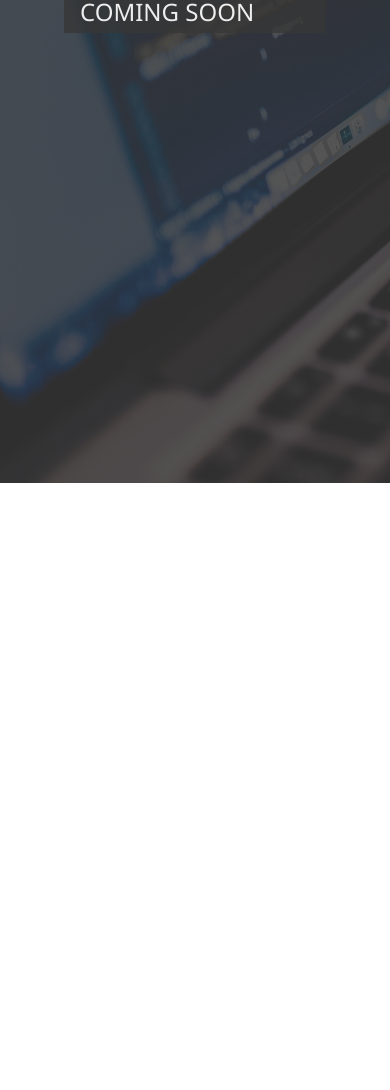
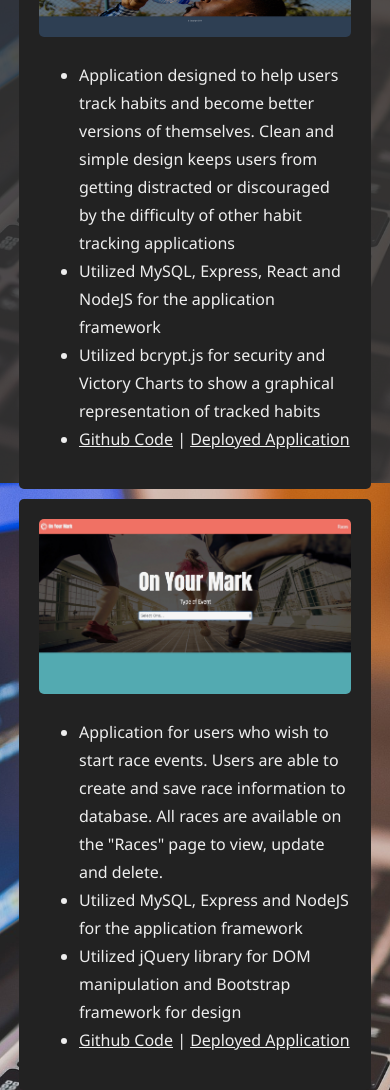
Before and after one commit to CACOOK88/publicPortfolio, a plain HTML site: page work.html in a window 390 px wide. Shown: the part 361-1451 px from the top of the page. Before the commit the page ends 844 px from the top, so only its background shows below. Drawn offline with Linux system fonts and the light colour scheme.

Commit message:
Added projects to work page. Updated contact info. Changed some styling and made mobile responsive

```diff
--- a/assets/css/main.css
+++ b/assets/css/main.css
@@ -144,9 +144,6 @@ body {
 
 
 /*   ABOUT PAGE STYLES   */
-main {
-  padding: 4rem;
-}
 .about-info {
   padding-top: 30px;
   display: grid;
@@ -166,6 +163,7 @@ main {
 }
 .bio {
   grid-area: bio;
+  margin-right: 10vw;
 }
 
 .bio h3 {
@@ -177,8 +175,40 @@ main {
 }
 
 /*   WORK PAGE STYLES   */
+.projects {
 
+  display: flex;
+  flex-direction: column;
+  justify-content: center;
+  align-items: center;
+}
 
+.proj-container {
+  display: flex;
+  width: 80vw;
+  border-radius: 5px;
+  background: #222;
+  padding: 20px;
+  margin-top: 10px;
+  line-height: 1.75;
+}
+.proj-img {
+  width: 40vw;
+  height: auto;
+  border-radius: 5px;
+}
+
+.project-title,
+.project-link {
+  text-decoration: underline;
+  color: #eee;
+  transition: 0.3s
+}
+
+.project-title:hover,
+.project-link:hover {
+  color: #0366fa;
+}
 
 /*   CONTACT PAGE STYLES   */
 
@@ -191,14 +221,19 @@ main {
   font-size: 1.5rem;
   margin: 10px;
   padding: 1rem;
-  border: solid 2px #d8b415;
+  border: solid 2px #222;
   text-decoration: none;
   color: #eee;
+  transition: 0.3s
+}
+
+.contact a:hover {
+  background: rgba(50, 50, 50, .8);
 }
 
 /*   HEADING SIZE STYLES   */
 .lg-heading {
-  font-size: 6rem;
+  font-size: 4rem;
 }
 
 .sm-heading {
@@ -212,3 +247,35 @@ h1, h2, h3 {
   margin: 0;
   font-weight: 400;
 }
+.lg-heading,
+.sm-heading {
+  padding: 0 10vw;
+}
+
+#home h1,
+#home h2 {
+  padding: 0 1vw;
+}
+
+/*  MEDIA QUERIES FOR RESPONSIVENESS  */
+
+@media (max-width: 1200px) {
+
+  .about-info {
+    grid-template-areas:
+      'bioimage'
+      'bio';
+    grid-template-columns: 1fr;
+  }
+  .bio {
+    margin: 0 10vw;
+  }
+
+  /*  WORK PAGE  */
+  .proj-container {
+    flex-direction: column;
+  }
+  .proj-img {
+    width: 100%;
+  }
+}
--- a/assets/js/main.js
+++ b/assets/js/main.js
@@ -3,10 +3,27 @@ const menu = document.querySelector('.menu')
 const menuNav = document.querySelector('.menu-nav')
 const menuBranding = document.querySelector('.menu-branding')
 const navItems = document.querySelectorAll('.nav-item')
+const juKwitYetImg = document.getElementById('juKwitYetImg')
+const onYourMarkImg = document.getElementById('onYourMarkImg')
 
 let showMenu = false;
 
 menuBtn.addEventListener('click', toggleMenu)
+
+juKwitYetImg.addEventListener('mouseover', function() {
+  juKwitYetImg.src = '/assets/img/juKwitYetProfile.jpeg'
+})
+juKwitYetImg.addEventListener('mouseleave', function() {
+  juKwitYetImg.src = '/assets/img/juKwitYetHome.jpeg'
+})
+
+onYourMarkImg.addEventListener('mouseover', function() {
+  onYourMarkImg.src = '/assets/img/onYourMarkRaces.jpeg'
+})
+onYourMarkImg.addEventListener('mouseleave', function() {
+  onYourMarkImg.src = '/assets/img/onYourMark.jpeg'
+})
+
 
 function toggleMenu(){
   if (!showMenu) {
--- a/work.html
+++ b/work.html
@@ -22,22 +22,22 @@
       </div>
       <ul class="menu-nav">
         <li class="nav-item current">
-          <a href="index.html" class="nav-link">
+          <a href="index.html" class="nav-link" value="home">
             Home
           </a>
         </li>
         <li class="nav-item">
-          <a href="about.html" class="nav-link">
+          <a href="about.html" class="nav-link" value="about">
             About
           </a>
         </li>
         <li class="nav-item">
-          <a href="work.html" class="nav-link">
+          <a href="work.html" class="nav-link" value="work">
             My Work
           </a>
         </li>
         <li class="nav-item">
-          <a href="contact.html" class="nav-link">
+          <a href="contact.html" class="nav-link" value="contact">
             How to Reach Me
           </a>
         </li>
@@ -49,11 +49,54 @@
     <h1 class="lg-heading">
       Chad's <span class="text-secondary">Work</span>
     </h1>
-    <h2 class="sm-heading">
-      COMING SOON
-    </h2>
-    <div class="">
+    <div class="projects">
+      <div class="proj-container">
+        <a href="https://mysterious-dusk-94114.herokuapp.com/" target="_blank">
+          <img src="/assets/img/juKwitYetHome.jpeg" alt="JuKwitYet Image" class="proj-img" id="juKwitYetImg">
+        </a>
+        <div class="proj-info">
+          <ul>
+            <li>
+              Application designed to help users track habits and become better versions of themselves. Clean and simple design keeps users from getting distracted or discouraged by the difficulty of other habit tracking applications
+            </li>
+            <li>
+              Utilized MySQL, Express, React and NodeJS for the application framework
+            </li>
+            <li>
+              Utilized bcrypt.js for security and Victory Charts to show a graphical representation of tracked habits
+            </li>
+            <li>
+              <a href="https://github.com/CACOOK88/ju-kwit-yet" target="_blank" class="project-link">Github Code</a>
+                |
+              <a href="https://jukwityet.herokuapp.com/" target="_blank" class="project-link">Deployed Application</a>
+            </li>
+          </ul>
+        </div>
+      </div>
 
+      <div class="proj-container">
+        <a href="https://on-your-mark.herokuapp.com/" target="_blank">
+          <img src="/assets/img/onYourMark.jpeg" alt="OnYourMark Image" class="proj-img" id="onYourMarkImg">
+        </a>
+        <div class="proj-info">
+          <ul>
+            <li>
+              Application for users who wish to start race events. Users are able to create and save race information to database. All races are available on the "Races" page to view, update and delete.
+            </li>
+            <li>
+              Utilized MySQL, Express and NodeJS for the application framework
+            </li>
+            <li>
+              Utilized jQuery library for DOM manipulation and Bootstrap framework for design
+            </li>
+            <li>
+              <a href="https://github.com/CACOOK88/On-Your-Mark" target="_blank" class="project-link">Github Code</a>
+                |
+              <a href="https://on-your-mark.herokuapp.com/" target="_blank" class="project-link">Deployed Application</a>
+            </li>
+          </ul>
+        </div>
+      </div>
     </div>
   </main>
   <script src="assets/js/main.js"></script>
```
Also changed, not shown: about.html (+6 -6 lines), contact.html (+7 -7 lines), index.html (+4 -4 lines), assets/img/juKwitYetHome.jpeg (added), assets/img/juKwitYetProfile.jpeg (added), assets/img/onYourMark.jpeg (added), assets/img/onYourMarkRaces.jpeg (added).
